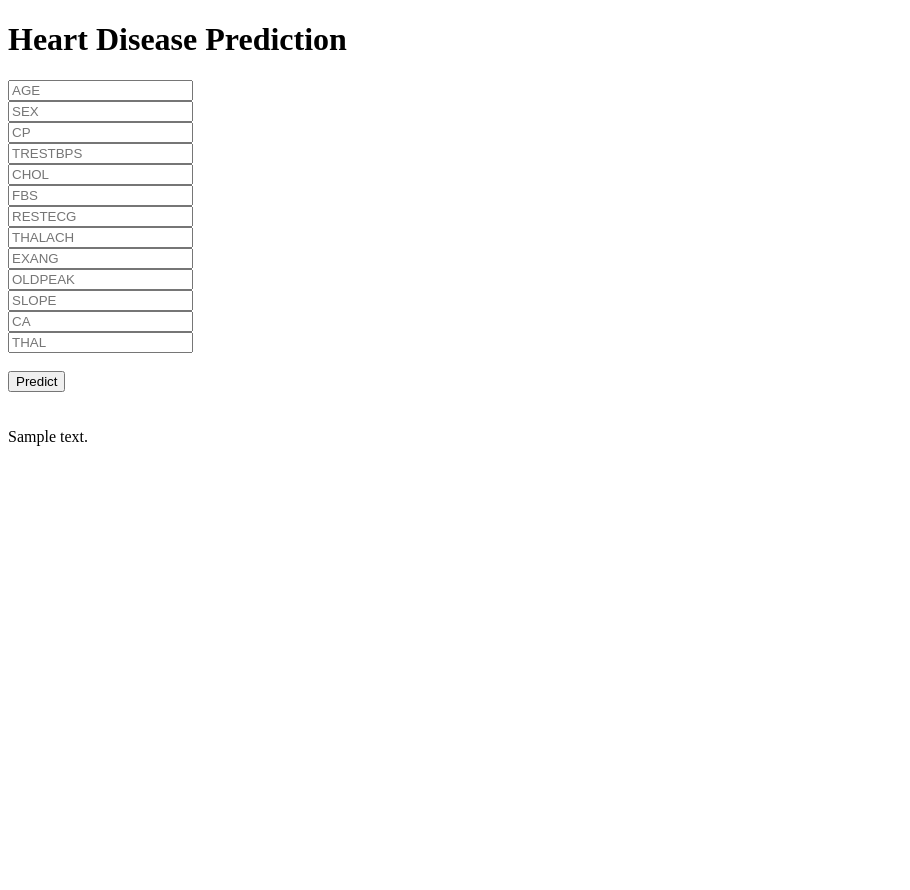
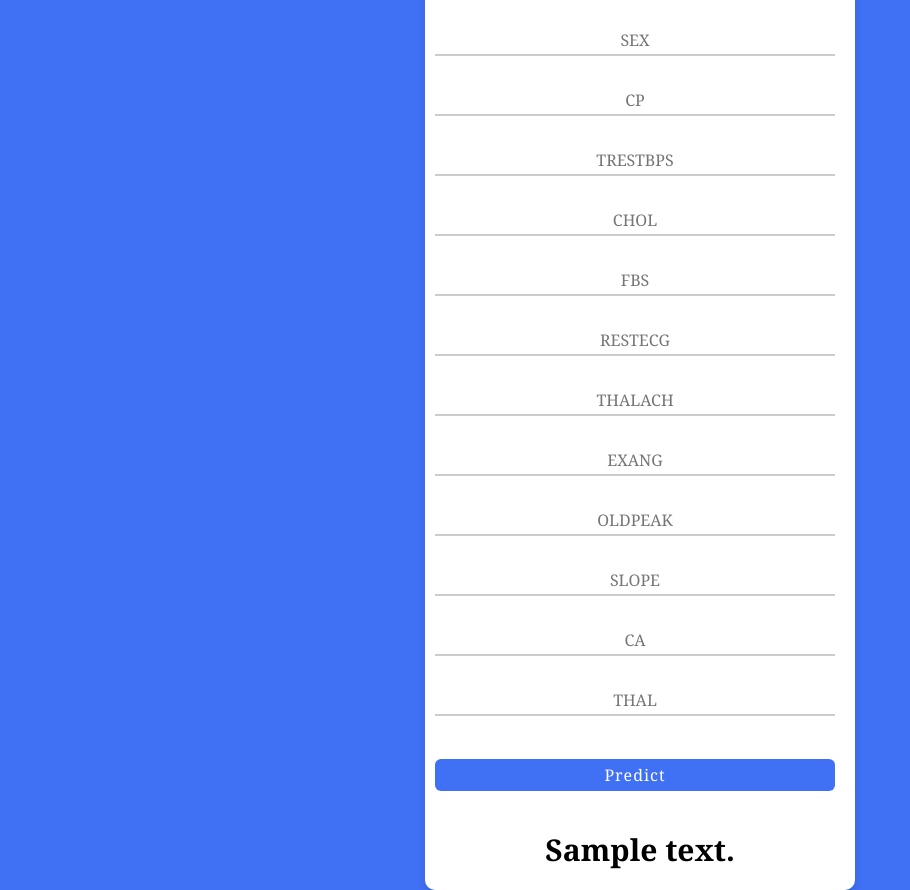
Before and after one commit to developerdatascience/heart_disease_prediction, a Flask app: template templates/home.html in a window 1280 px wide. Shown: the whole page, without its empty margins (0-910 px from the left). Before the commit the page ends 446 px from the top, so only its background shows below. Run offline with Flask 2, Linux system fonts and the light colour scheme; the template is opened without the code that fills it: most values are stand-ins (such as "Sample title", 1, 10 or a date in 2020); parts of the project's set-up code (start-up, migrations or seed data) failed here and were passed over.

Commit message:
Modified web page

```diff
--- a/templates/home.html
+++ b/templates/home.html
@@ -9,35 +9,62 @@
     <link href='https://fonts.googleapis.com/css?family=Arimo' rel='stylesheet' type='text/css'>
     <link href='https://fonts.googleapis.com/css?family=Hind:300' rel='stylesheet' type='text/css'>
     <link href='https://fonts.googleapis.com/css?family=Open+Sans+Condensed:300' rel='stylesheet' type='text/css'>
+    <link rel="stylesheet" href="style.css">
 </head>
 <body>
-    <div class="login">
-        <h1>Heart Disease Prediction</h1>
+    <div class="container">
+        <div class="form">
+            <div class="form-login">
+                <span class="title">Heart Disease Prediction</span>
 
-        <form action="{{url_for('predict')}}" method="post">
-            <input type="text" name="AGE" placeholder="AGE" required="required"><br>
-            <input type="text" name="SEX" placeholder="SEX" required="required"><br>
-            <input type="text" name="CP" placeholder="CP" required="required"><br>
-            <input type="text" name="TRESTBPS" placeholder="TRESTBPS" required="required"><br>
-            <input type="text" name="CHOL" placeholder="CHOL" required="required"><br>
-            <input type="text" name="FBS" placeholder="FBS" required="required"><br>
-            <input type="text" name="RESTECG" placeholder="RESTECG" required="required"><br>
-            <input type="text" name="THALACH" placeholder="THALACH" required="required"><br>
-            <input type="text" name="EXANG" placeholder="EXANG" required="required"><br>
-            <input type="text" name="OLDPEAK" placeholder="OLDPEAK" required="required"><br>
-            <input type="text" name="SLOPE" placeholder="SLOPE" required="required"><br>
-            <input type="text" name="CA" placeholder="CA" required="required"><br>
-            <input type="text" name="THAL" placeholder="THAL" required="required"><br>
+                <form action="{{url_for('predict')}}" method="post">
+                    <div class="input-field">
+                        <input type="text" name="SEX" placeholder="SEX" required="required">
+                    </div>
+                    <div class="input-field">
+                        <input type="text" name="CP" placeholder="CP" required="required"><br>
+                    </div>
+                    <div class="input-field">
+                        <input type="text" name="TRESTBPS" placeholder="TRESTBPS" required="required">
+                    </div>
+                    <div class="input-field">
+                        <input type="text" name="CHOL" placeholder="CHOL" required="required">
+                    </div>
+                    <div class="input-field">
+                        <input type="text" name="FBS" placeholder="FBS" required="required">
+                    </div>
+                    <div class="input-field">
+                        <input type="text" name="RESTECG" placeholder="RESTECG" required="required">
+                    </div>
+                    <div class="input-field">
+                        <input type="text" name="THALACH" placeholder="THALACH" required="required">
+                    </div>
+                    <div class="input-field">
+                        <input type="text" name="EXANG" placeholder="EXANG" required="required">
+                    </div>
+                    <div class="input-field">
+                        <input type="text" name="OLDPEAK" placeholder="OLDPEAK" required="required">
+                    </div>
+                    <div class="input-field">
+                        <input type="text" name="SLOPE" placeholder="SLOPE" required="required">
+                    </div>
+                    <div class="input-field">
+                        <input type="text" name="CA" placeholder="CA" required="required">
+                    </div>
+                    <div class="input-field">
+                        <input type="text" name="THAL" placeholder="THAL" required="required">
+                    </div>
 
-            <br>
-            <button type="submit" class="btn btn-primary btn-block btn-large">Predict</button>
-        </form>
+                    <div class="input-field button">
+                        <input type="button" value="Predict">
+                    </div>
+                </form>
 
-        <br>
-        <br>
+                <div class="login-signup">
+                    <h1>{{prediction_text}}</h1>
+                </div>
+            </div>
+        </div>
     </div>
-
-    {{prediction_text}}
-
 </body>
 </html>
--- /dev/null
+++ b/templates/style.css
@@ -0,0 +1,86 @@
+*{
+    margin: 0;
+    padding: 0;
+    box-sizing: border-box;
+    font-family: Georgia, 'Times New Roman', Times, serif;
+}
+
+body{
+    height: 100vh;
+    display: flex;
+    align-items: center;
+    justify-content: center;
+    background-color: #4070f4;
+}
+
+.container{
+    position: relative;
+    max-width: 430px;
+    width: 100%;
+    background-color: #fff;
+    border-radius: 10px;
+    box-shadow: 0 5px 10px rgba(0, 0, 0, 0.1);
+}
+
+.container .form .title{
+    position: relative;
+    font-size: 35px;
+    font-weight: 600;
+    margin-left: 20px;
+    margin-right: 20px;
+}
+
+/* .form .title::before{
+    content: '';
+    position: relative;
+    left: 0;
+    bottom: 0;
+    height: 3px;
+    width: 30px;
+    background-color: #4070f4;
+    border-radius: 25px;
+} */
+
+.form .input-field{
+    margin-top: 20px;
+    margin-left: 10px;
+    position: relative;
+    height: 40px;
+    width: 100px;
+}
+
+.input-field input{
+    height: 80%;
+    width: 400%;
+    padding: 0 15px;
+    border:none;
+    outline: none;
+    font-size: 16px;
+    border-bottom: 2px solid #ccc;
+    border-top: 2px solid transparent;
+    text-align: center;
+}
+
+.input-field input:is(:focus, :valid){
+    border-bottom-color: #4070f4;
+}
+
+.form .button{
+    margin-top: 35px;
+}
+
+.form .button input{
+    border: none;
+    color: #fff;
+    letter-spacing: 1px;
+    border-radius: 6px;
+    background-color: #4070f4;
+}
+
+.form .login-signup{
+    margin-top: 30px;
+    text-align: center;
+    margin-bottom: 20px;
+    font-size: 15px;
+    font-family: 'Times New Roman', Times, serif;
+}
```
